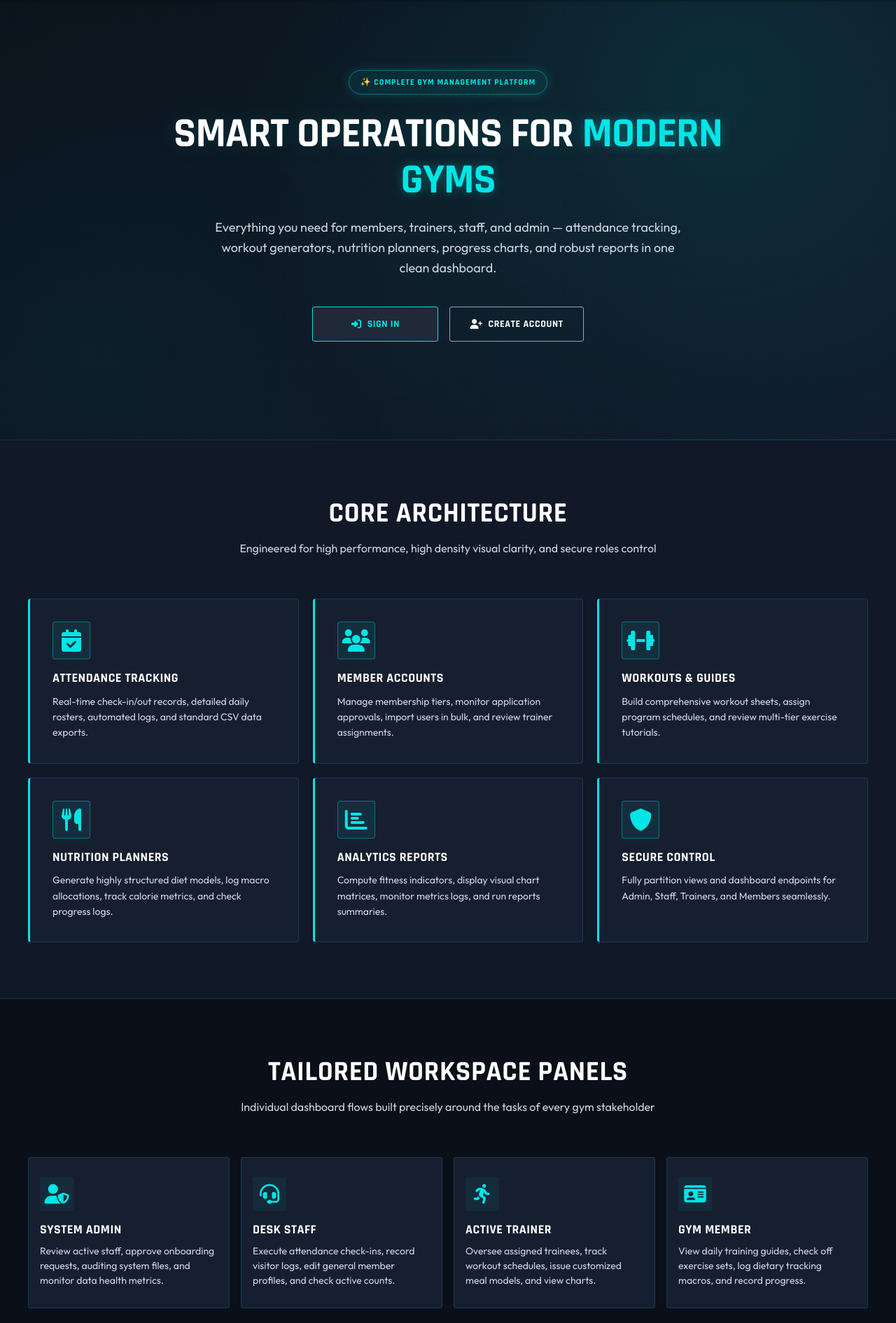
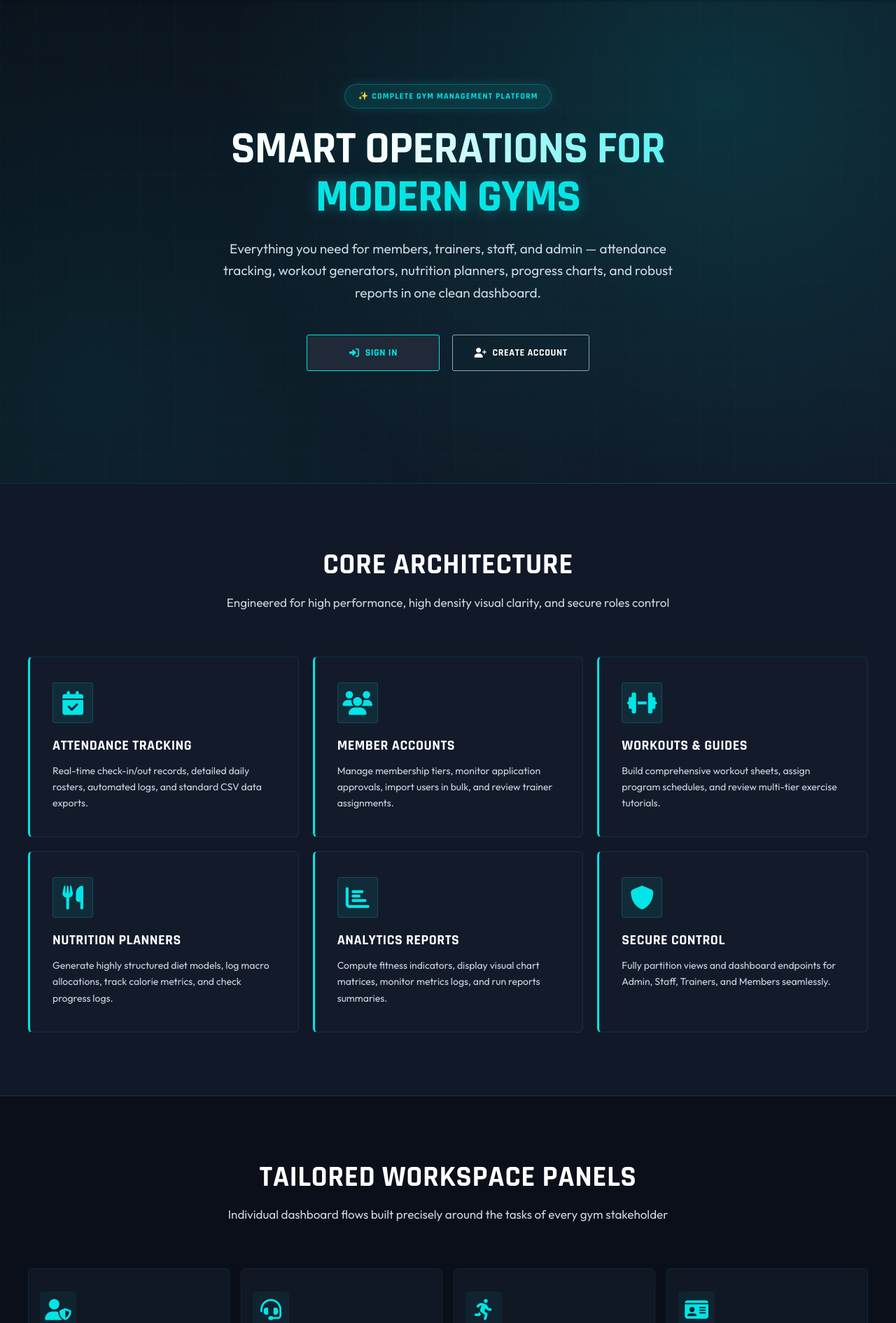
Before and after one commit to tin-tin113/gym_track_pro, a Django app: page / in a window 1280 px wide. Shown: the part 57-1947 px from the top of the page at 70% size. Run offline with Django 4.2, Linux system fonts and the light colour scheme.

Commit message:
feat: implement landing page template with hero, feature, and role sections

```diff
--- a/django_app/tracker/templates/landing.html
+++ b/django_app/tracker/templates/landing.html
@@ -15,16 +15,16 @@
 
     /* HERO SECTION - SLEEK CYBER METRICS LOOK */
     .hero-section {
-        background: radial-gradient(circle at 80% 20%, rgba(0, 229, 229, 0.12) 0%, transparent 60%),
-                    radial-gradient(circle at 10% 80%, rgba(0, 229, 229, 0.06) 0%, transparent 60%),
+        background: radial-gradient(circle at 80% 20%, rgba(0, 229, 229, 0.15) 0%, transparent 60%),
+                    radial-gradient(circle at 10% 80%, rgba(0, 229, 229, 0.08) 0%, transparent 60%),
                     linear-gradient(135deg, var(--bg-primary) 0%, var(--bg-secondary) 100%);
         border-bottom: 1px solid var(--border-color);
         color: var(--text-primary);
-        padding: 100px 24px;
+        padding: 120px 24px;
         text-align: center;
         position: relative;
         overflow: hidden;
-        min-height: 580px;
+        min-height: 620px;
         display: flex;
         align-items: center;
         justify-content: center;
@@ -36,10 +36,10 @@
         position: absolute;
         inset: 0;
         background-image:
-            linear-gradient(to right, rgba(0, 229, 229, 0.02) 1px, transparent 1px),
-            linear-gradient(to bottom, rgba(0, 229, 229, 0.02) 1px, transparent 1px);
-        background-size: 40px 40px;
-        opacity: 0.8;
+            linear-gradient(to right, rgba(0, 229, 229, 0.03) 1px, transparent 1px),
+            linear-gradient(to bottom, rgba(0, 229, 229, 0.03) 1px, transparent 1px);
+        background-size: 50px 50px;
+        opacity: 0.9;
         pointer-events: none;
     }
 
@@ -48,127 +48,100 @@
         margin: 0 auto;
         position: relative;
         z-index: 2;
-        animation: slideUp 0.7s cubic-bezier(0.4, 0, 0.2, 1);
+        animation: slideUp 0.8s cubic-bezier(0.16, 1, 0.3, 1);
     }
 
     .hero-badge {
         display: inline-flex;
         align-items: center;
         gap: var(--spacing-sm);
-        background: rgba(0, 229, 229, 0.08);
-        border: 1px solid var(--border-color-dark);
+        background: rgba(0, 229, 229, 0.1);
+        border: 1px solid rgba(0, 229, 229, 0.25);
         color: var(--color-teal);
-        padding: 8px 16px;
+        padding: 8px 18px;
         border-radius: 99px;
         font-family: var(--font-family-headers);
         font-size: 12px;
         font-weight: 700;
         text-transform: uppercase;
-        letter-spacing: 1px;
+        letter-spacing: 1.2px;
         margin-bottom: 24px;
-        box-shadow: var(--shadow-teal);
+        box-shadow: 0 0 15px rgba(0, 229, 229, 0.15);
     }
 
     .hero-content h1 {
         font-family: var(--font-family-headers);
-        font-size: 60px;
+        font-size: 65px;
         font-weight: 800;
-        line-height: 1.1;
-        margin-bottom: 20px;
+        line-height: 1.05;
+        margin-bottom: 24px;
         letter-spacing: -1px;
         text-transform: uppercase;
-        color: var(--text-primary);
-        text-shadow: 0 0 30px rgba(0, 229, 229, 0.15);
+        background: linear-gradient(to right, #ffffff 40%, var(--color-teal-light) 100%);
+        -webkit-background-clip: text;
+        -webkit-text-fill-color: transparent;
+        text-shadow: 0 0 40px rgba(0, 229, 229, 0.1);
     }
 
     .hero-content h1 span {
         color: var(--color-teal);
-        text-shadow: 0 0 15px rgba(0, 229, 229, 0.35);
+        -webkit-text-fill-color: initial;
+        text-shadow: 0 0 20px rgba(0, 229, 229, 0.4);
     }
 
     .hero-content p {
-        font-size: 18px;
-        line-height: 1.6;
-        margin-bottom: 40px;
+        font-size: 19px;
+        line-height: 1.65;
+        margin-bottom: 44px;
         color: var(--text-secondary) !important;
-        max-width: 680px;
+        max-width: 700px;
         margin-left: auto;
         margin-right: auto;
     }
 
     .hero-buttons {
         display: flex;
-        gap: 16px;
+        gap: 18px;
         justify-content: center;
         flex-wrap: wrap;
         margin-bottom: 40px;
     }
 
     .hero-buttons .btn {
-        min-width: 180px;
-        padding: 14px 28px;
+        min-width: 190px;
+        padding: 15px 30px;
         font-size: 14px;
-    }
-
-    .hero-demo {
-        margin-top: 40px;
-        padding: 16px 24px;
-        background: var(--surface);
-        border: 1px solid var(--border-color);
-        border-radius: var(--radius-md);
-        display: inline-flex;
-        align-items: center;
-        gap: var(--spacing-sm);
-        font-size: 13px;
-        color: var(--text-secondary);
-        box-shadow: var(--shadow-md);
-    }
-
-    .hero-demo strong {
-        color: var(--color-teal);
-        font-family: var(--font-family-headers);
-        text-transform: uppercase;
-        font-weight: 700;
-        letter-spacing: 0.5px;
-    }
-
-    .hero-demo code {
-        background: var(--bg-secondary);
-        border: 1px solid var(--border-color);
-        padding: 3px 8px;
-        border-radius: var(--radius-sm);
-        font-family: 'Courier New', monospace;
-        color: var(--text-primary);
-        font-weight: 600;
     }
 
     /* FEATURES SECTION - GLASSMORPHIC SPORTS CELLS */
     .features-section {
-        padding: 80px 24px;
+        padding: 90px 24px;
         background-color: var(--bg-secondary);
         border-bottom: 1px solid var(--border-color);
+        position: relative;
     }
 
     .section-header {
         text-align: center;
-        margin-bottom: 60px;
+        margin-bottom: 64px;
         max-width: 700px;
         margin-left: auto;
         margin-right: auto;
     }
 
     .section-header h2 {
-        font-size: 40px;
+        font-size: 42px;
         font-weight: 800;
         color: var(--text-primary);
-        margin-bottom: 12px;
+        margin-bottom: 14px;
         font-family: var(--font-family-headers);
+        letter-spacing: 0.5px;
     }
 
     .section-header p {
-        font-size: 16px;
+        font-size: 17px;
         color: var(--text-secondary) !important;
-        line-height: 1.5;
+        line-height: 1.55;
     }
 
     .features-grid {
@@ -180,31 +153,32 @@
     }
 
     .feature-card {
-        padding: 32px;
-        border-radius: var(--radius-md);
-        background: var(--surface);
-        border: 1px solid var(--border-color);
+        padding: 36px 32px;
+        border-radius: var(--radius-lg);
+        background: rgba(22, 31, 48, 0.55);
+        backdrop-filter: blur(12px);
+        -webkit-backdrop-filter: blur(12px);
+        border: 1px solid rgba(0, 229, 229, 0.12);
         border-left: 3px solid var(--color-teal);
         transition: all var(--duration-normal) var(--easing-smooth);
         position: relative;
-        overflow: hidden;
     }
 
     .feature-card:hover {
-        transform: translateY(-4px);
-        box-shadow: var(--shadow-lg), var(--shadow-teal);
+        transform: translateY(-5px) scale(1.02);
+        box-shadow: 0 12px 30px rgba(0, 0, 0, 0.5), var(--shadow-teal);
         border-left-color: var(--color-teal-light);
-        border-color: var(--border-color-dark);
+        border-color: rgba(0, 229, 229, 0.35);
     }
 
     .feature-card-icon {
-        font-size: 32px;
+        font-size: 34px;
         color: var(--color-teal);
-        margin-bottom: 16px;
-        width: 54px;
-        height: 54px;
+        margin-bottom: 20px;
+        width: 58px;
+        height: 58px;
         background: rgba(0, 229, 229, 0.08);
-        border: 1px solid var(--border-color-dark);
+        border: 1px solid rgba(0, 229, 229, 0.2);
         border-radius: var(--radius-md);
         display: flex;
         align-items: center;
@@ -213,16 +187,17 @@
     }
 
     .feature-card:hover .feature-card-icon {
-        background: rgba(0, 229, 229, 0.16);
-        transform: scale(1.1) rotate(3deg);
+        background: rgba(0, 229, 229, 0.18);
+        transform: scale(1.1) rotate(5deg);
         color: var(--color-teal-light);
+        box-shadow: 0 0 10px rgba(0, 229, 229, 0.2);
     }
 
     .feature-card h3 {
-        font-size: 18px;
+        font-size: 20px;
         font-weight: 700;
         color: var(--text-primary);
-        margin-bottom: 10px;
+        margin-bottom: 12px;
         font-family: var(--font-family-headers);
         text-transform: uppercase;
         letter-spacing: 0.5px;
@@ -231,13 +206,13 @@
     .feature-card p {
         font-size: 14px;
         color: var(--text-secondary) !important;
-        line-height: 1.6;
+        line-height: 1.65;
         margin: 0;
     }
 
     /* ROLES SECTION */
     .roles-section {
-        padding: 80px 24px;
+        padding: 90px 24px;
         background-color: var(--bg-primary);
         border-bottom: 1px solid var(--border-color);
     }
@@ -251,43 +226,46 @@
     }
 
     .role-card {
-        padding: 28px var(--spacing-lg);
-        background: var(--surface);
-        border: 1px solid var(--border-color);
-        border-radius: var(--radius-md);
+        padding: 32px var(--spacing-lg);
+        background: rgba(22, 31, 48, 0.55);
+        backdrop-filter: blur(12px);
+        -webkit-backdrop-filter: blur(12px);
+        border: 1px solid rgba(0, 229, 229, 0.08);
+        border-radius: var(--radius-lg);
         transition: all var(--duration-normal) var(--easing-smooth);
-        position: relative;
     }
 
     .role-card:hover {
-        box-shadow: var(--shadow-md), var(--shadow-teal);
-        transform: translateY(-2px);
-        border-color: var(--color-teal);
+        box-shadow: 0 8px 25px rgba(0, 0, 0, 0.4), var(--shadow-teal);
+        transform: translateY(-4px) scale(1.02);
+        border-color: rgba(0, 229, 229, 0.3);
     }
 
     .role-card-icon {
-        font-size: 28px;
+        font-size: 30px;
         color: var(--color-teal);
-        margin-bottom: 16px;
-        width: 48px;
-        height: 48px;
+        margin-bottom: 18px;
+        width: 52px;
+        height: 52px;
         background: rgba(0, 229, 229, 0.06);
-        border-radius: var(--radius-sm);
+        border-radius: var(--radius-md);
         display: flex;
         align-items: center;
         justify-content: center;
+        transition: all var(--duration-fast) var(--easing-smooth);
     }
 
     .role-card:hover .role-card-icon {
-        background: rgba(0, 229, 229, 0.12);
+        background: rgba(0, 229, 229, 0.15);
         color: var(--color-teal-light);
+        transform: scale(1.05);
     }
 
     .role-card h3 {
-        font-size: 18px;
+        font-size: 19px;
         font-weight: 700;
         color: var(--text-primary);
-        margin-bottom: 8px;
+        margin-bottom: 10px;
         font-family: var(--font-family-headers);
         text-transform: uppercase;
         letter-spacing: 0.5px;
@@ -296,14 +274,14 @@
     .role-card p {
         font-size: 14px;
         color: var(--text-secondary) !important;
-        line-height: 1.5;
+        line-height: 1.55;
         margin: 0;
     }
 
     /* CTA SECTION - CYBER GLOW PANEL */
     .cta-section {
-        padding: 80px 24px;
-        background: radial-gradient(circle at center, rgba(0, 229, 229, 0.08) 0%, transparent 80%),
+        padding: 95px 24px;
+        background: radial-gradient(circle at center, rgba(0, 229, 229, 0.12) 0%, transparent 80%),
                     linear-gradient(135deg, var(--bg-secondary) 0%, var(--bg-primary) 100%);
         text-align: center;
         border-bottom: 1px solid var(--border-color);
```
Also changed, not shown: other parts of django_app/tracker/templates/landing.html (+58 -56 lines).
